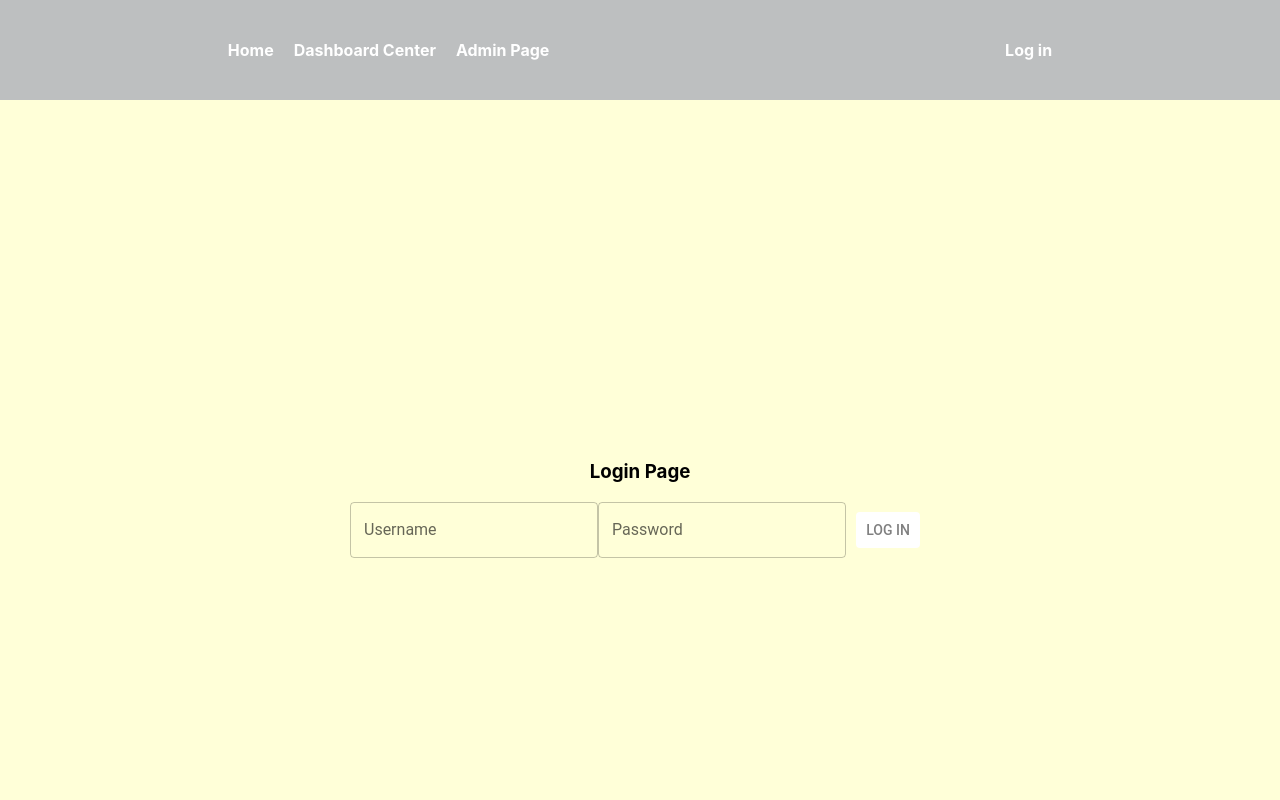
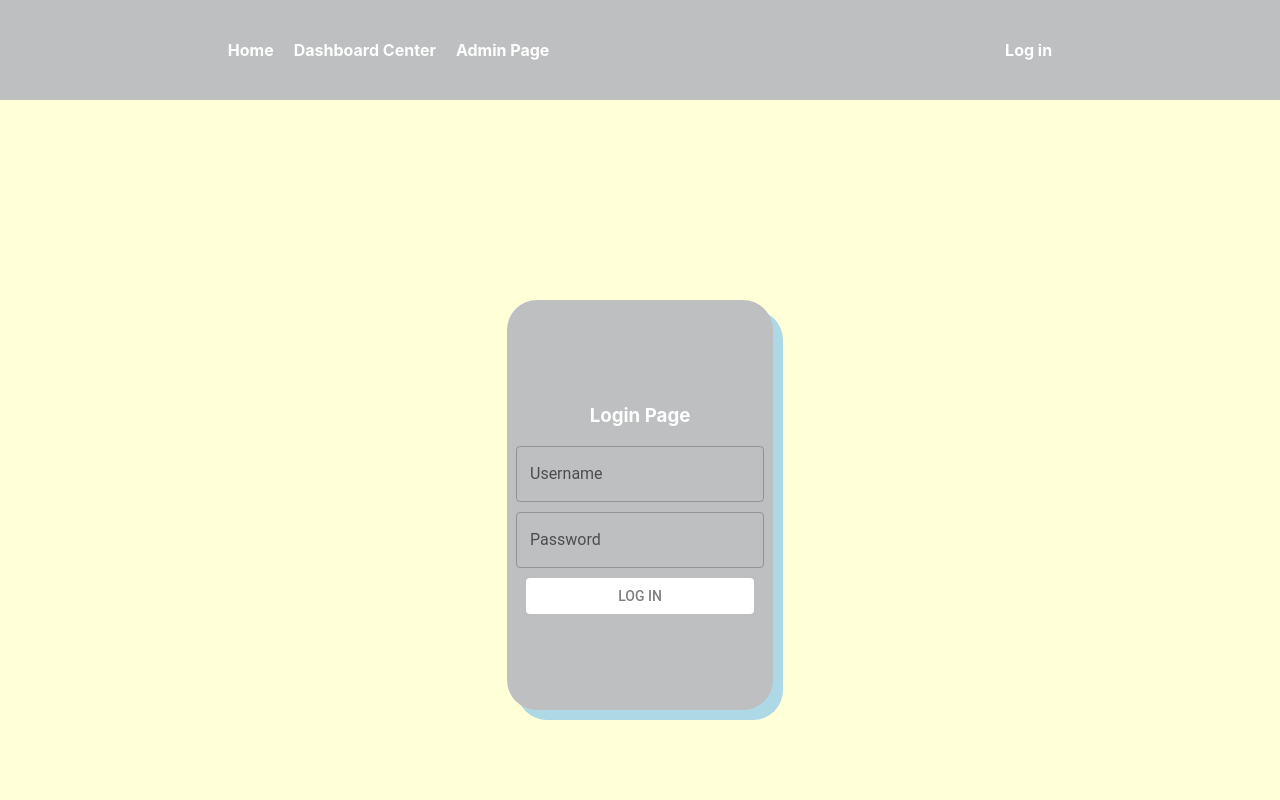
Before and after one commit to Firet/permissions-auth-app, a React (Vite) app: page /login in a window 1280 px wide. Shown: the top 800 px of the page. Built offline with nearby package versions, Linux system fonts and the light colour scheme; no server answers.

Commit message:
Add styles to Login

```diff
--- a/src/components/CustomForm/CustomForm.tsx
+++ b/src/components/CustomForm/CustomForm.tsx
@@ -1,11 +1,23 @@
 import { useForm, SubmitHandler } from 'react-hook-form';
 import { useNavigate } from 'react-router-dom';
 import { TextField } from '@mui/material';
+import styled from '@emotion/styled';
 import { LoginInput } from '../../types/LoginInputType';
 import { useAuth } from '../../hooks/useAuth';
 import { CustomButton } from '../CustomButton/CustomButton';
 
 export default function CustomForm() {
+
+	const FormInnerContainer = styled.div`
+		display: flex;
+		flex-direction: column;
+	`;
+
+	const StyledTextField = styled(TextField)`
+	margin-top: 10px;
+`;
+
+
 	const navigate = useNavigate();
 	const auth = useAuth();
 	const {
@@ -23,6 +35,7 @@ export default function CustomForm() {
 	};
 	return (
 		<form onSubmit={handleSubmit(onSubmit)}>
+			<FormInnerContainer>
 				<TextField
 					label="Username"
 					{...register('userName', {
@@ -39,7 +52,7 @@ export default function CustomForm() {
 					error={!!errors.userName}
 					helperText={errors.userName?.message}
 				/>
-			<TextField
+				<StyledTextField
 					label="Password"
 					type="password"
 					{...register('password', {
@@ -56,8 +69,9 @@ export default function CustomForm() {
 					error={!!errors.password}
 					helperText={errors.password?.message}
 				/>
-			<CustomButton type="submit" color="primary" label="Log In" onClick={()=>null}>
+				<CustomButton type="submit" color="primary" label="Log In" onClick={() => null}>
 				</CustomButton>
+			</FormInnerContainer>
 		</form>
 	);
 }
--- a/src/pages/LoginPage.tsx
+++ b/src/pages/LoginPage.tsx
@@ -8,14 +8,28 @@ export default function LoginPage() {
 	const navigate = useNavigate();
 	const auth = useAuth();
 
-	const FormContainer = styled.div`
+	const LoginContainer = styled.div`
+		display: flex;
+		flex-direction: column;
+		align-items: center;
+		margin-top: 200px;
+		width: 100%;
+		height: 100vh;
+	`;
+
+	const LoginCard = styled.div`
 		display: flex;
 		flex-direction: column;
 		align-items: center;
 		justify-content: center;
-		width: 100%;
-		height: 100vh;
-	`;
+		background-color: #bdbfc0;
+		color: white;
+		min-height: 400px;
+		width: 20%;
+		border-radius: 30px;
+		box-shadow: 10px 10px lightblue;
+		padding: 5px;
+`;
 
 	useEffect(() => {
 		if (auth.user) {
@@ -24,9 +38,11 @@ export default function LoginPage() {
 	}, [auth.user, navigate]);
 
 	return (
-		<FormContainer>
-			<h3>Login Page</h3>
-			<CustomForm />
-		</FormContainer>
+		<LoginContainer>
+			<LoginCard>
+				<h3>Login Page</h3>
+				<CustomForm />
+			</LoginCard>
+		</LoginContainer>
 	);
 }
```
Lines whose indentation alone changed are shown as unchanged.
